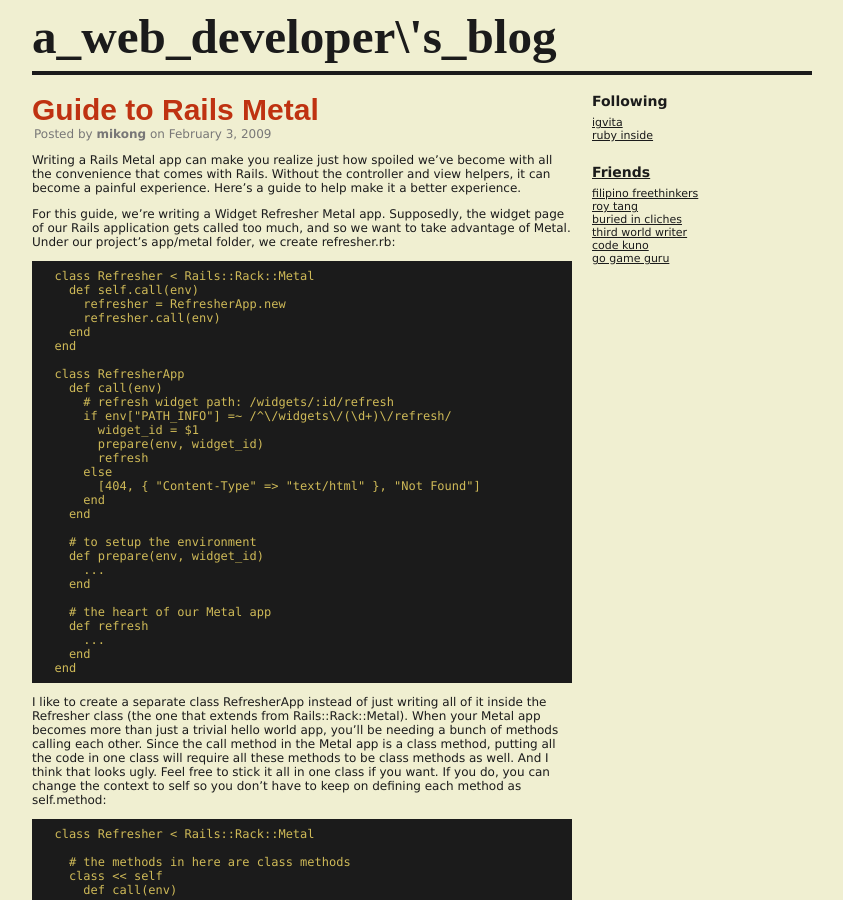
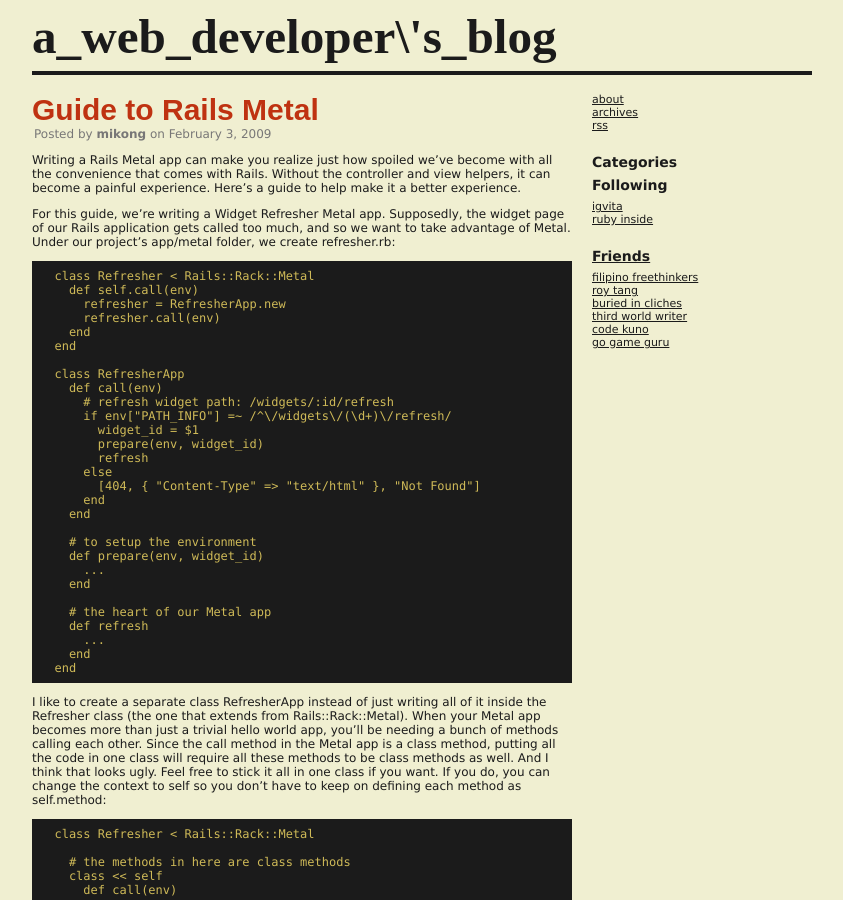
Before and after one commit to mikong/dev.michaelgalero.com, a Jekyll site: the page built from index.html, in a window 1280 px wide and 900 px high. Shown: the whole window, without its empty margins (218-1061 px from the left). Built offline with Jekyll 4.4.1, drawn with Linux system fonts in a browser that asks for light colours; some web fonts are replaced; Markdown is read by kramdown in place of the engine named in the settings; the list of posts is cut into pages by our own code.

Commit message:
Create about page.

```diff
--- a/_includes/sidebar.html
+++ b/_includes/sidebar.html
@@ -1,4 +1,14 @@
 <ul>
+  <li class="pages">
+    <ul>
+      <li><a href="/blog/about.html">about</a></li>
+      <li><a href="/blog/archives">archives</a></li>
+      <li><a href="/blog/rss">rss</a></li>
+    </ul>
+  </li>
+  <li class="categories">
+    <h2>Categories</h2>
+  </li>
   <li class="links">
     <h2>Following</h2>
     <ul>
```
Also changed, not shown: _layouts/page.html (added, +8 -0 lines), about.md (added, +8 -0 lines).
